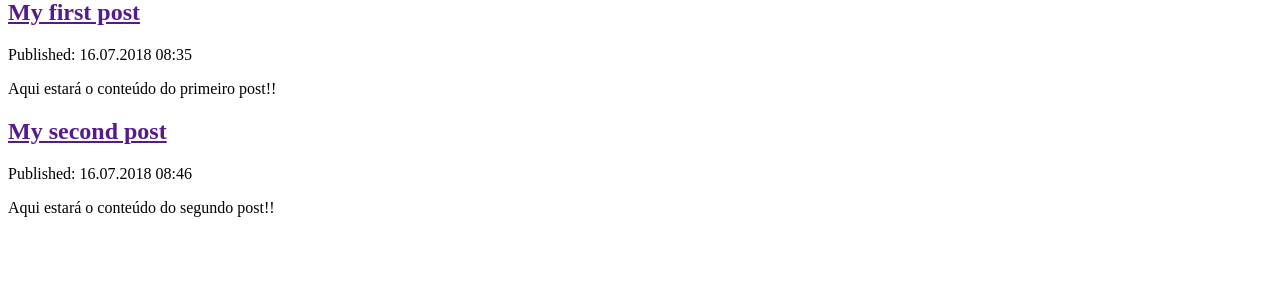
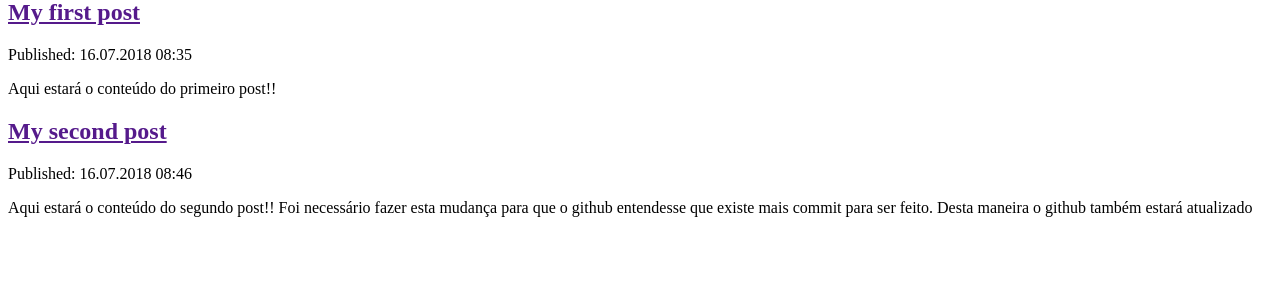
Before and after one commit to barileao/my-first-blog1, a Django app: page / in a window 1280 px wide. Shown: the part 173-473 px from the top of the page. Run offline with Django 3.2, Linux system fonts and the light colour scheme.

Commit message:
Mudanças no HTML

```diff
--- a/blog/templates/blog/post_list.html
+++ b/blog/templates/blog/post_list.html
@@ -19,7 +19,7 @@
         <div>
             <h2><a href="">My second post</a></h2>
             <p>Published: 16.07.2018 08:46</p>
-            <p>Aqui estará o conteúdo do segundo post!!</p>
+            <p>Aqui estará o conteúdo do segundo post!! Foi necessário fazer esta mudança para que o github entendesse que existe mais commit para ser feito. Desta maneira o github também estará atualizado</p>
         </div>
     </body>
 </html>
```
